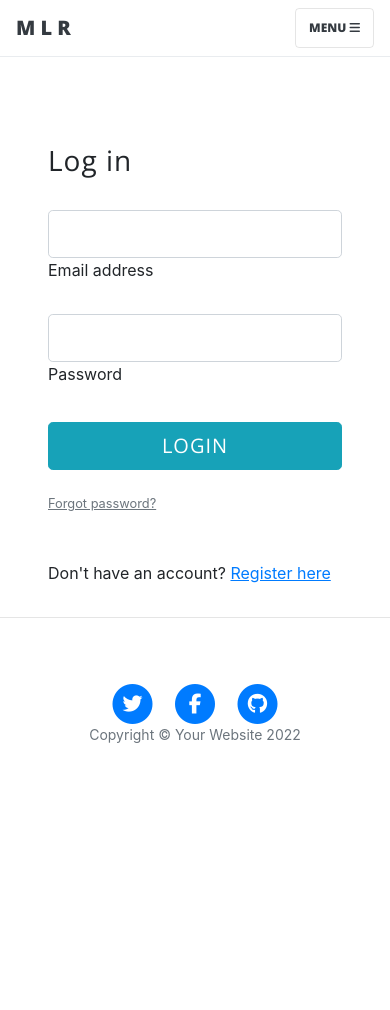
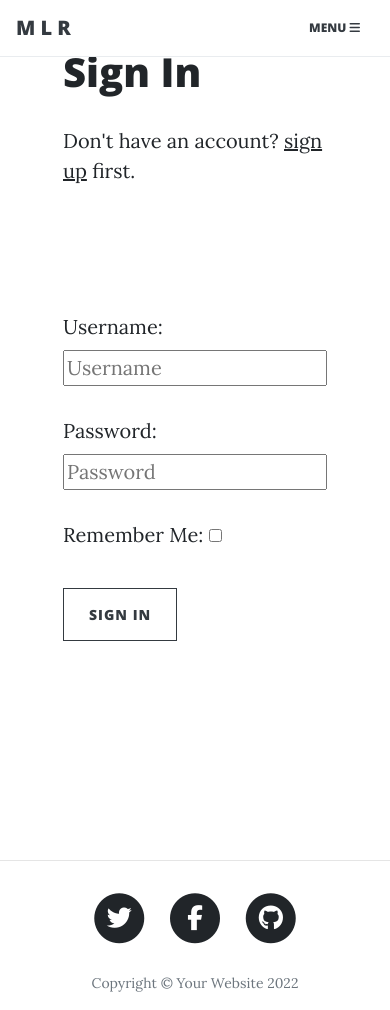
Before and after one commit to Code-Institute-Submissions/onabz-MAR_Blog_DecResub, a Django app: page /accounts/login/ in a window 390 px wide. Before the commit the page ends 743 px from the top, so only its background shows below. Run offline with Django 3.2, Linux system fonts and the light colour scheme; some libraries are stand-ins or nearby versions.

Commit message:
Add design modifications to various template files

```diff
--- a/static/css/style.css
+++ /dev/null
@@ -1,13 +0,0 @@
-.bg-image-vertical {
-    position: relative;
-    overflow: hidden;
-    background-repeat: no-repeat;
-    background-position: right center;
-    background-size: auto 100%;
-    }
-
-    @media (min-width: 1025px) {
-    .h-custom-2 {
-    height: 100%;
-    }
-    }
--- a/templates/account/login.html
+++ b/templates/account/login.html
@@ -7,59 +7,36 @@
 
 {% block content %}
 
-<!-- <h1>{% trans "Sign In" %}</h1>
+<section class="vh-100">
+  <div class="container-fluid">
+    <div class="row">
+      <div class="col-sm-6 text-black">
 
-<p>{% blocktrans %}If you have not created an account yet, then please
-<a href="{{ signup_url }}">sign up</a> first.{% endblocktrans %}</p>
+        <div class="px-5 mt-5 ms-xl-4">
+          <h1>{% trans "Sign In" %}</h1>
 
-<form class="login" method="POST" action="{% url 'account_login' %}">
+          <p>{% blocktrans %}Don't have an account?
+            <a href="{{ signup_url }}">sign up</a> first.{% endblocktrans %}
+          </p>
+        </div>
+
+        <div class="d-flex align-items-center h-custom-2 px-5 ms-xl-4 mt-5 pt-5 pt-xl-0 mt-xl-n5">
+
+          <form class="login" method="POST" action="{% url 'account_login' %}" style="width: 23rem;">
             {% csrf_token %}
-
+            {{ form.as_p }}
             {% if redirect_field_value %}
             <input type="hidden" name="{{ redirect_field_name }}" value="{{ redirect_field_value }}" />
             {% endif %}
-  <button class="primaryAction" type="submit">{% trans "Sign In" %}</button>
-</form> -->
-
-<div class="row">
-  <div class="col-sm-6 pt-5 text-black" id="login_body">
-
-    <!-- <div class="px-5 ms-xl-4">
-      <i class="fas fa-crow fa-2x me-3 pt-5 mt-xl-4" style="color: #709085;"></i>
-      <span class="h1 fw-bold mb-0">MLR</span>
-    </div> -->
-
-    <div class="d-flex align-items-center px-5 ms-xl-4 mt-5 pt-5 pt-xl-0 mt-xl-n5">
-
-      <form style="width: 23rem;">
-
-        <h3 class="fw-normal mb-3 pb-3" style="letter-spacing: 1px;">Log in</h3>
-
-        <div class="form-outline mb-4">
-          <input type="email" id="form2Example18" class="form-control form-control-lg" />
-          <label class="form-label" for="form2Example18">Email address</label>
-        </div>
-
-        <div class="form-outline mb-4">
-          <input type="password" id="form2Example28" class="form-control form-control-lg" />
-          <label class="form-label" for="form2Example28">Password</label>
-        </div>
-
-        <div class="pt-1 mb-4">
-          <button class="btn btn-info btn-lg btn-block" type="button">Login</button>
-        </div>
-
-        <p class="small mb-5 pb-lg-2"><a class="text-muted" href="#!">Forgot password?</a></p>
-        <p>Don't have an account? <a href="#!" class="link-info">Register here</a></p>
-
+            <button class="btn btn-outline-dark" type="submit">{% trans "Sign In" %}</button>
           </form>
 
         </div>
 
       </div>
       <div class="col-sm-6 px-0 d-none d-sm-block">
-    <img src="https://mdbcdn.b-cdn.net/img/Photos/new-templates/bootstrap-login-form/img3.webp"
-      alt="Login image" class="w-100 vh-100" style="object-fit: cover; object-position: left;">
+        <img src="https://mdbcdn.b-cdn.net/img/Photos/new-templates/bootstrap-login-form/img3.webp" alt="Login image"
+          class="w-100 vh-100" style="object-fit: cover; object-position: left;">
       </div>
     </div>
   </div>
--- a/templates/article.html
+++ b/templates/article.html
@@ -25,7 +25,7 @@
   <div class="container">
     <div class="row">
       <div class="col-lg-8 col-md-10 mx-auto">
-        <p>{{ article.body | safe }}</p>
+        <p class="text-justify">{{ article.body | safe }}</p>
         <div class="row">
           <div class="col-1">
             <strong class="text-secondary"><i class="far fa-heart"></i> {{ article.number_of_likes }} </strong>
--- a/templates/base.html
+++ b/templates/base.html
@@ -7,7 +7,9 @@
     <meta charset="UTF-8">
     <meta http-equiv="X-UA-Compatible" content="IE=edge">
     <meta name="viewport" content="width=device-width, initial-scale=1.0">
-    <link rel="stylesheet" href="{% static 'css/clean-blog.min.css' %}" type="text/css">
+    <title>Mum Loves Representation</title>
+
+    <!-- Bootstrap core CSS -->
     <link rel="stylesheet" href="{% static 'vendor/bootstrap/css/bootstrap.min.css' %}" type="text/css">
 
     <!-- Custom fonts for this template -->
@@ -15,14 +17,15 @@
     <link href='https://fonts.googleapis.com/css?family=Lora:400,700,400italic,700italic' rel='stylesheet' type='text/css'>
     <link href='https://fonts.googleapis.com/css?family=Open+Sans:300italic,400italic,600italic,700italic,800italic,400,300,600,700,800' rel='stylesheet' type='text/css'>
 
-    <link rel="stylesheet" href="{% static 'css/style.css' %}" type="text/css">
-    <title>Mum Loves Representation</title>
+    <!-- <link rel="stylesheet" href="{% static 'css/style.css' %}" type="text/css"> -->
+    <link rel="stylesheet" href="{% static 'css/clean-blog.min.css' %}" type="text/css">
+
 </head>
 
 <body>
 
     <!-- Navigation -->
-    <nav class="navbar navbar-expand-lg navbar-light fixed-top" id="mainNav">
+    <nav class="navbar navbar-expand-lg navbar-dark fixed-top" id="mainNav">
         <div class="container-fluid">
             <a class="navbar-brand" href="{% url 'home' %}">M L R</a>
             <button class="navbar-toggler navbar-toggler-right" type="button" data-toggle="collapse"
@@ -62,10 +65,7 @@
     <hr>
 
     <!-- Footer -->
-    <footer>
-        <div class="container">
-            <div class="row">
-                <div class="col-lg-8 col-md-10 mx-auto">
+    <footer class="footer mt-auto py-3 dark-bg">
         <ul class="list-inline text-center">
             <li class="list-inline-item">
                 <a href="#">
@@ -93,9 +93,6 @@
             </li>
         </ul>
         <p class="copyright text-muted">Copyright &copy; Your Website <span id="copyright"></span></p>
-                </div>
-            </div>
-        </div>
     </footer>
 
     <!-- Bootstrap core JavaScript -->
```
Also changed, not shown: static/img/login-bg.jpg (added). Lines whose indentation alone changed are shown as unchanged.
